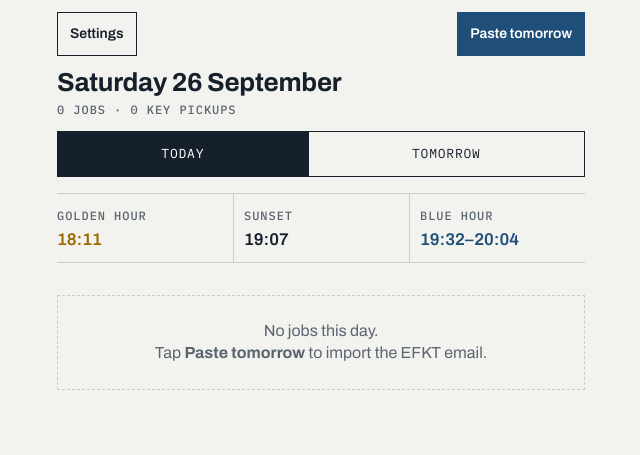
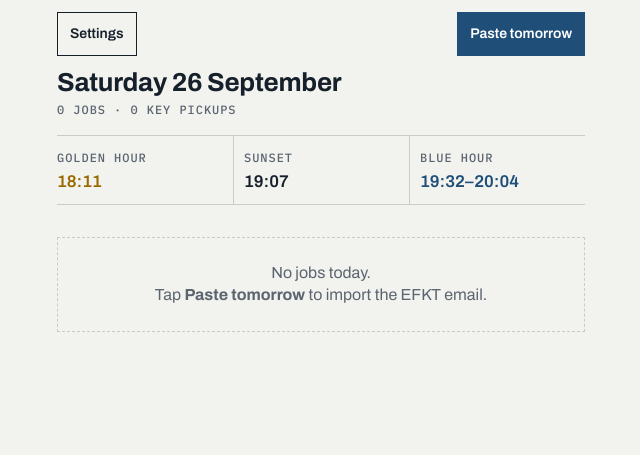
Before and after one commit to olafurkiljan/On_Site, a plain HTML site: page index.html in a window 1280 px wide. Shown: the whole page, without its empty margins (319-959 px from the left). Drawn offline with Linux system fonts and the light colour scheme.

Commit message:
Today screen: show current day only, drop the day switcher
When today is empty, say when the next saved jobs are. The save toast
names the date when jobs are for another day. Cache v4, app 1.0.3.

Co-Authored-By: Claude Opus 5.5 <noreply@anthropic.com>

```diff
--- a/app.js
+++ b/app.js
@@ -3,7 +3,7 @@
   'use strict';
 
   var STORE_KEY = 'onsite.v1';
-  var APP_VERSION = '1.0.2';
+  var APP_VERSION = '1.0.3';
   var DEFAULT_DETAILS = ['Fireplace', 'Kitchen tap', 'Window view', 'Door handle', 'Light fixture', 'Textiles', 'Bathroom tiles'];
   var PRODUCTS = ['Standard foto', 'Dronefoto', 'Kveldsfoto'];
   var PROPERTY_TYPES = ['Leilighet', 'Enebolig', 'Rekkehus', 'Tomannsbolig', 'Hytte', 'Tomt'];
@@ -51,11 +51,6 @@
     catch (e) { var d = new Date(); return d.getFullYear() + '-' + pad(d.getMonth() + 1) + '-' + pad(d.getDate()); }
   }
   function pad(n) { return (n < 10 ? '0' : '') + n; }
-  function addDays(iso, n) {
-    var p = iso.split('-');
-    var d = new Date(Date.UTC(+p[0], +p[1] - 1, +p[2] + n));
-    return d.getUTCFullYear() + '-' + pad(d.getUTCMonth() + 1) + '-' + pad(d.getUTCDate());
-  }
   function dayLabel(iso, opts) {
     if (!iso) return 'No date';
     var p = iso.split('-');
@@ -118,7 +113,7 @@
 
   /* ---------- UI state ---------- */
   var ui = {
-    screen: 'today', day: isoToday(), jobRef: null,
+    screen: 'today', jobRef: null,
     paste: { text: '', jobs: null, open: -1, showBox: false },
     editing: false, addingChip: false, addingRoom: false, openNotes: {}
   };
@@ -142,37 +137,19 @@
   }
 
   function renderToday() {
-    var today = isoToday(), tomorrow = addDays(today, 1);
-    var jobs = jobsList().filter(function (j) { return j.date === ui.day; }).sort(byTime);
+    var today = isoToday();
+    var jobs = jobsList().filter(function (j) { return j.date === today; }).sort(byTime);
     var pickups = jobs.filter(function (j) { return j.hasKeys; }).length;
+    var now = nowMinutes();
+    var next = jobs.filter(function (j) { return !j.finishedAt && mins(j.end || j.start) >= now; })[0];
 
-    // Day switcher: today, tomorrow, plus other dates that still have open jobs
-    var days = [today, tomorrow];
-    jobsList().forEach(function (j) {
-      if (j.date && !j.finishedAt && days.indexOf(j.date) === -1) days.push(j.date);
-    });
-    if (days.indexOf(ui.day) === -1) days.push(ui.day);
-    days = days.slice(0, 2).concat(days.slice(2).sort()).slice(0, 5);
-
-    var next = null;
-    if (ui.day === today) {
-      var now = nowMinutes();
-      next = jobs.filter(function (j) { return !j.finishedAt && mins(j.end || j.start) >= now; })[0];
-    } else if (ui.day > today) {
-      next = jobs.filter(function (j) { return !j.finishedAt; })[0];
-    }
-
-    var sun = OnSiteSun.forDate(ui.day);
+    var sun = OnSiteSun.forDate(today);
     var h = '';
     h += '<div class="topbar"><button class="btn small" data-a="settings">Settings</button>' +
       '<button class="btn primary small" data-a="paste">Paste tomorrow</button></div>';
-    h += '<h1 style="margin-top:12px">' + esc(dayLabel(ui.day)) + '</h1>';
+    h += '<h1 style="margin-top:12px">' + esc(dayLabel(today)) + '</h1>';
     h += '<p class="label" style="margin-top:4px">' + plural(jobs.length, 'job', 'jobs').toUpperCase() + ' · ' +
       plural(pickups, 'key pickup', 'key pickups').toUpperCase() + '</p>';
-    h += '<div class="seg" role="group" aria-label="Day">' + days.map(function (d) {
-      var name = d === today ? 'Today' : d === tomorrow ? 'Tomorrow' : dayLabel(d, { weekday: 'short', day: 'numeric', month: 'short' });
-      return '<button data-a="day" data-v="' + d + '" aria-pressed="' + (d === ui.day) + '">' + esc(name) + '</button>';
-    }).join('') + '</div>';
     h += '<div class="sun">' +
       '<div class="golden"><span class="label">Golden hour</span><b>' + esc(sun.golden.start || '—') + '</b></div>' +
       '<div><span class="label">Sunset</span><b>' + esc(sun.sunset || '—') + '</b></div>' +
@@ -180,7 +157,11 @@
       '</div>';
 
     if (!jobs.length) {
-      h += '<div class="empty">No jobs this day.<br>Tap <b>Paste tomorrow</b> to import the EFKT email.</div>';
+      var upcoming = jobsList().filter(function (j) { return j.date > today && !j.finishedAt; }).sort(byTime);
+      h += '<div class="empty">No jobs today.<br>' + (upcoming.length
+        ? 'Next: ' + plural(upcoming.filter(function (j) { return j.date === upcoming[0].date; }).length, 'job', 'jobs') +
+          ' on ' + esc(dayLabel(upcoming[0].date)) + '. They show here that morning.'
+        : 'Tap <b>Paste tomorrow</b> to import the EFKT email.') + '</div>';
       return h;
     }
     jobs.forEach(function (j) {
@@ -487,9 +468,9 @@
     });
     save();
     var first = jobs.slice().sort(byTime)[0];
-    toast('Saved ' + plural(jobs.length, 'job', 'jobs'));
+    toast('Saved ' + plural(jobs.length, 'job', 'jobs') + (first && first.date && first.date !== isoToday() ? ' for ' + dayLabel(first.date) : ''));
     ui.paste = { text: '', jobs: null, open: -1, showBox: false };
-    go('today', { day: first && first.date ? first.date : ui.day });
+    go('today');
   }
 
   function exportBackup() {
@@ -532,7 +513,6 @@
       case 'home': go('today'); break;
       case 'settings': go('settings'); break;
       case 'paste': go('paste'); break;
-      case 'day': ui.day = v; render(); break;
       case 'open': go('job', { jobRef: el.getAttribute('data-ref') }); break;
       case 'pickup': {
         var pj = store.jobs[el.getAttribute('data-ref')];
@@ -593,7 +573,7 @@
       case 'copySummary': copyText(summaryText(j)); break;
       case 'finishNow':
         j.finishedAt = new Date().toISOString(); save();
-        toast('Job finished'); go('today', { day: j.date || ui.day }); break;
+        toast('Job finished'); go('today'); break;
       case 'reopen': j.finishedAt = null; save(); render(); break;
       case 'export': exportBackup(); break;
     }
--- a/styles.css
+++ b/styles.css
@@ -78,15 +78,6 @@ a { color: var(--accent); }
 /* Top bar */
 .topbar { display: flex; align-items: center; justify-content: space-between; gap: 8px; min-height: var(--tap); }
 .back { border: 0; background: none; min-height: var(--tap); min-width: var(--tap); padding: 0 8px 0 0; font-weight: 600; color: var(--accent); cursor: pointer; }
-
-/* Segmented day switcher */
-.seg { display: flex; border: 1px solid var(--ink); margin-top: 12px; overflow-x: auto; }
-.seg button {
-  flex: 1 0 auto; min-height: var(--tap); border: 0; background: transparent; padding: 0 12px;
-  font-family: var(--mono); font-size: 13px; text-transform: uppercase; letter-spacing: 0.06em; cursor: pointer;
-}
-.seg button + button { border-left: 1px solid var(--ink); }
-.seg button[aria-pressed="true"] { background: var(--ink); color: #fff; }
 
 /* Sun strip */
 .sun { display: grid; grid-template-columns: repeat(3, 1fr); border-top: 1px solid var(--line); border-bottom: 1px solid var(--line); margin-top: 16px; }
--- a/sw.js
+++ b/sw.js
@@ -1,6 +1,6 @@
 /* On Site — service worker: keeps the app working offline.
    Bump CACHE on every release so phones pick up the new files. */
-var CACHE = 'onsite-v3';
+var CACHE = 'onsite-v4';
 var FONT_CACHE = 'onsite-fonts';
 var FILES = [
   './',
```
Also changed, not shown: 1 other file.
